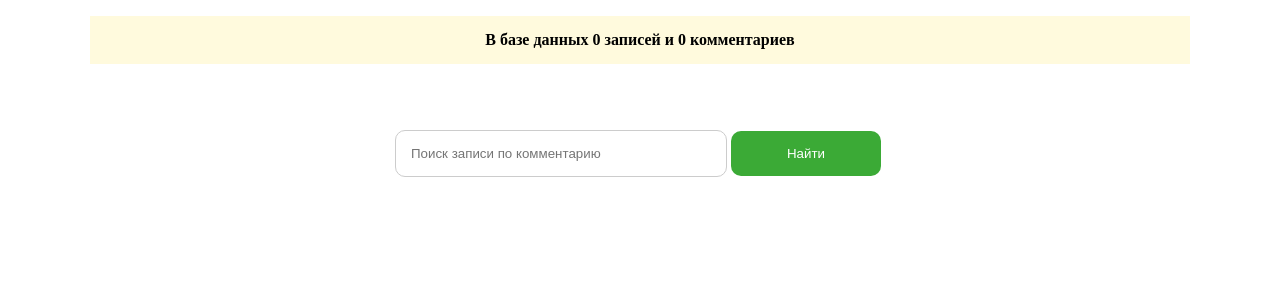
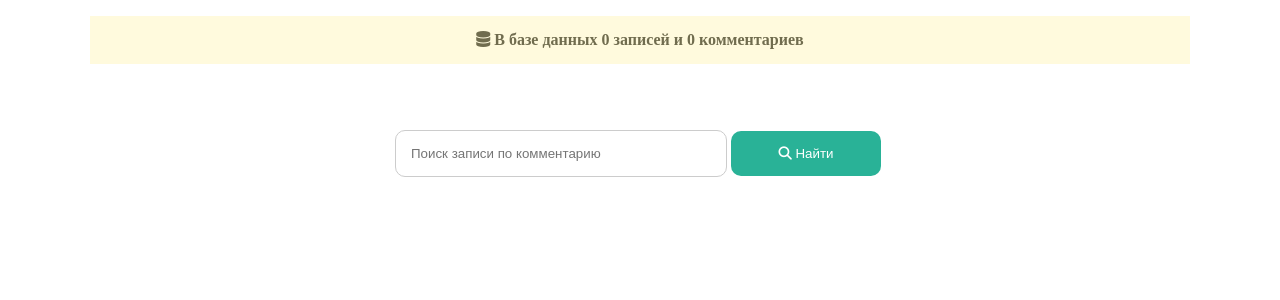
Before and after one commit to vladislaus1990/test, a PHP site: page / in a window 1280 px wide. Shown: the top 300 px of the page. Run offline with PHP 8.4, Linux system fonts and the light colour scheme; data that the repository does not hold is empty; some libraries are stand-ins or nearby versions.

Commit message:
Add files via upload

```diff
--- a/index.php
+++ b/index.php
@@ -4,6 +4,7 @@
 <meta charset="UTF-8">
 <title>...</title>
 <link rel="stylesheet" type="text/css" href="style.css">
+<script src="https://use.fontawesome.com/179054da48.js"></script>
 </head>
 <body>
 
@@ -35,7 +36,7 @@ foreach($comments as $value) {
     $connection->exec("INSERT INTO `commentaries` (`id`, `postId`, `name`, `email`, `body`) VALUES ('".$value['id']."', '".$value['postId']."', '".$value['name']."', '".$value['email']."', '".$value['body']."')");
  }
 
-echo '<p class="count">В базе данных ' .count($posts). ' записей и ' .count($comments ). ' комментариев</p>';
+echo '<p class="count"><i class="fa fa-database" aria-hidden="true"></i> В базе данных ' .count($posts). ' записей и ' .count($comments ). ' комментариев</p>';
 
 ?>
 
@@ -48,7 +49,7 @@ console.log('<?php echo 'Загружено '.count($posts).' записей и
 
 <form action="" method="POST" class="form">
     <input name="search" placeholder="Поиск записи по комментарию" minlength="3" required>
-    <button type="submit">Найти</button>
+    <button type="submit"><i class="fa fa-search" aria-hidden="true"></i> Найти</button>
 </form>
 
 
--- a/style.css
+++ b/style.css
@@ -28,15 +28,15 @@ button {
     margin-top:10px;
     width:150px;
     padding:15px;
-    background:#3baa36;
+    background:#29b297;
     color:#fff;
     border-radius:10px;
     border:none;
 }
 
 button:hover {
-
-    background:#5baa51;
+    cursor:pointer;
+    background:#2dbcc4;
 
 }
 
@@ -77,4 +77,5 @@ hr {
     background:rgb(255, 250, 221);
     padding:15px;
     font-weight:bold;
+    color: rgb(112, 108, 78);
 }
```
